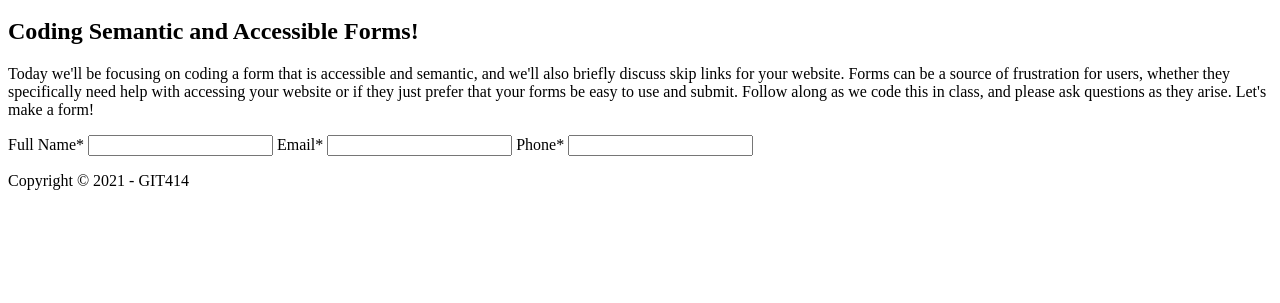
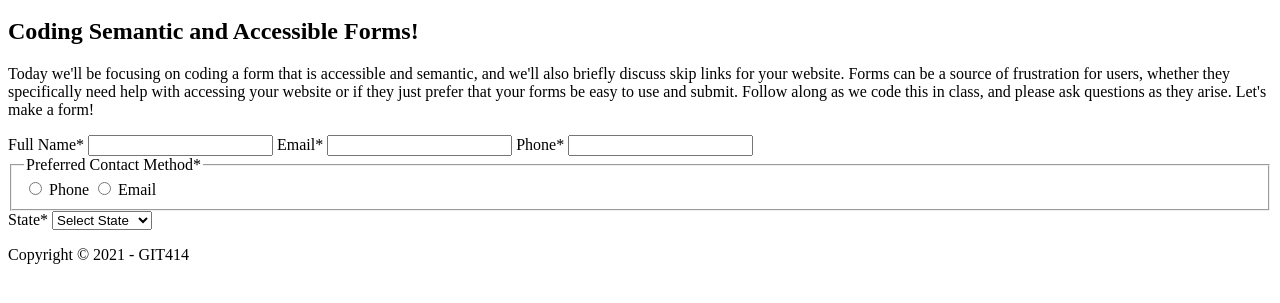
Before and after one commit to talisahong/accessible-forms, a plain HTML site: page formActivityStarterFile 5.20.22 PM.html in a window 1280 px wide. Shown: the part 227-530 px from the top of the page. Drawn offline with Linux system fonts and the light colour scheme.

Commit message:
Update formActivityStarterFile 5.20.22 PM.html

```diff
--- a/formActivityStarterFile 5.20.22 PM.html
+++ b/formActivityStarterFile 5.20.22 PM.html
@@ -38,6 +38,20 @@
 
 				<label for="myPhone">Phone<span class="required">*</span></label>
 				<input type="tel" id="myPhone" name="myPhone" autocomplete="tel" required>
+
+				<fieldset>
+					<legend>Preferred Contact Method<span class="requried">*</span></legend>
+					<input type="radio" name="contactPref" id="prefPhone" required>
+					<label for="prefPhone">Phone</label>
+					<input type="radio" name="contactPref" id="prefEmail" required>
+					<label for="prefEmail">Email</label>
+				</fieldset>
+
+				<label for="myState">State<span class="required">*</span></label>
+				<select name="myState" id="myState">
+					<option value="select">Select State</option>
+					<option value="AL">Alabama(AL)</option>
+				</select>
 			</form>
 		</article>
 	</main>
```
